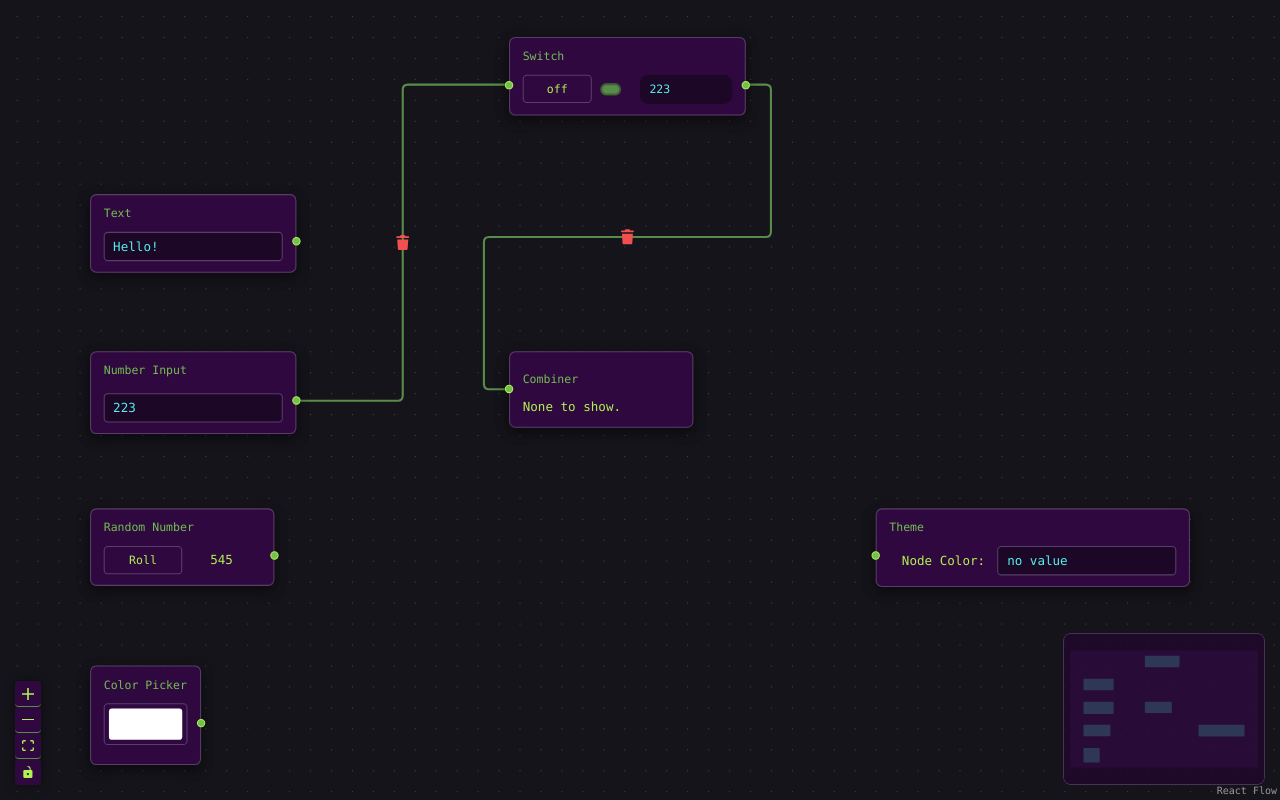
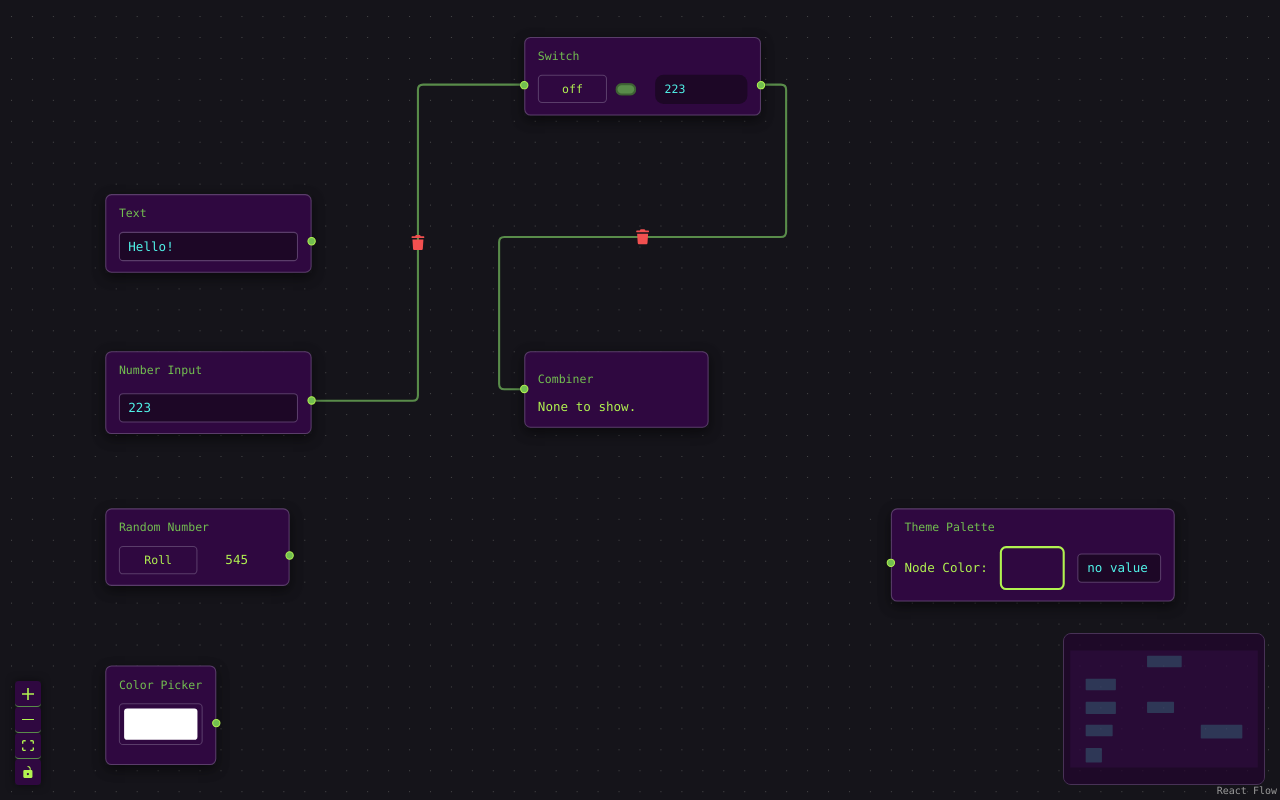
Before and after one commit to knaut/react-flow-notebook, a React (Vite) app: page / in a window 1280 px wide. Built offline with nearby package versions, Linux system fonts and the light colour scheme; what @radix-ui/themes would draw is missing.

Commit message:
modify theme to be theme palette; introduce swatches for theme vars

```diff
--- a/src/App.tsx
+++ b/src/App.tsx
@@ -22,7 +22,7 @@ import { ExampleCustomEdge } from './components/ExampleCustomEdge'
 import { TextUpdaterNode } from './components/TextUpdaterNode'
 import { CombineNode } from './components/CombineNode'
 import { Switch } from './components/Switch'
-import { Theme } from './components/Theme'
+import { ThemePalette } from './components/ThemePalette'
 import { ColorPicker } from './components/ColorPicker'
 
 import { getInitialNodes, getInitialEdges } from './utils'
@@ -58,7 +58,7 @@ export default function App() {
               [NODE_TYPES.RANDOM_NUMBER]: RandomNumber,
               [NODE_TYPES.COMBINE]: CombineNode,
               [NODE_TYPES.SWITCH]: Switch,
-              [NODE_TYPES.THEME]: Theme,
+              [NODE_TYPES.THEME_PALETTE]: ThemePalette,
               [NODE_TYPES.COLOR_PICKER]: ColorPicker,
             }}
             edgeTypes={{
--- a/src/additional.css
+++ b/src/additional.css
@@ -16,6 +16,16 @@
 	--cyan-bright: #50F2E8;
 	--red-bright: #F25050;
 	--font-mono: 'SF Mono', 'Fira Code', 'JetBrains Mono', Consolas, monospace;
+
+	--milk: #F2F2F2;
+	--beige: #F4E7DD;
+	--latte: #BFADA8;
+	--gray: #8C8580;
+	--coffee: #591902;
+	--teal: #067A8A;
+	--teal-dark: #194763;
+	--pistachio: #BDAC2B;
+	--black: #0D0000;
 }
 
 /* =====================
--- a/src/components/Theme.tsx
+++ /dev/null
@@ -1,60 +0,0 @@
-import { useEffect } from 'react'
-import { Handle, Position, useNodeConnections, useNodesData } from '@xyflow/react'
-import { css } from '@emotion/react'
-import { createPortal } from 'react-dom'
-import { useStore } from '../store/useStore'
-
-export function Theme({ id }) {
-	const { theme, setTheme } = useStore()
-	const connections = useNodeConnections({
-		handleType: 'target'
-	})
-
-	const nodesData = useNodesData(connections.map(c => c.source))
-	const color = nodesData[0]?.data?.value || 'no value'
-
-	useEffect(() => {
-		setTheme({
-			nodeColor: color
-		})
-	}, [color])
-
-	return (
-		<div className="basic-node">
-			<label>Theme</label>
-			<Handle type="target" position={Position.Left} />
-
-			<div css={css`display: flex`}>
-
-				<div css={css`
-					display: flex;
-					align-items: center;
-
-				`}>
-					<div css={css`
-						flex-grow: 1;
-						padding: 0 12px;
-					`}>
-						Node Color:
-					</div>
-					<div css={css`
-						flex-grow: 1;
-					`}>
-						<input readOnly value={color} id="text" name="text" className="nodrag"/>
-					</div>
-				</div>
-
-			</div>
-			{/*{createPortal(
-				<style type="text/css">
-					{`
-						.react-flow__node > .basic-node {
-							background: ${color} !important;
-						}
-					`}
-				</style>,
-				document.body
-			)}*/}
-		</div>
-	)
-}
--- /dev/null
+++ b/src/components/ThemePalette.tsx
@@ -0,0 +1,90 @@
+import { useEffect } from 'react'
+import { Handle, Position, useNodeConnections, useNodesData } from '@xyflow/react'
+import { css } from '@emotion/react'
+import { createPortal } from 'react-dom'
+import { useStore } from '../store/useStore'
+import { camelCaseToCapitalizeWithSpaces } from '../utils'
+
+import * as themes from '../themes'
+
+
+function PaletteSwatch({ label, color }) {
+	return (
+		<div css={css`
+			display: flex;
+			align-items: center;
+		`}>
+			<div css={css`
+				padding: 0 12px 0 0;
+			`}>
+				{camelCaseToCapitalizeWithSpaces(label)}:
+			</div>
+			<div css={css`
+				padding: 4px !important;
+				width: 50px !important;
+				margin-right: 12px;
+				border-width: 2px;
+				border-style: solid;
+				border-radius: 6px;	/* use a variable here */
+			`}>
+				<div css={css`
+					background: ${color};
+					height: 30px;
+					width: 100%;
+					border-radius: 3px;
+				`}>
+					<span css={css`display:none`}>Color</span>
+				</div>
+			</div>
+			<div css={css`
+				width: 80px;
+			`}>
+				<input readOnly value={color} id="text" name="text" className="nodrag"/>
+			</div>
+		</div>
+	)
+}
+
+export function ThemePalette({ id }) {
+	console.log(themes)
+
+	const { theme, setTheme } = useStore()
+	const connections = useNodeConnections({
+		handleType: 'target'
+	})
+
+	const nodesData = useNodesData(connections.map(c => c.source))
+	const color = nodesData[0]?.data?.value || 'no value'
+
+	useEffect(() => {
+		setTheme({
+			nodeColor: color
+		})
+	}, [color])
+
+	return (
+		<div className="basic-node">
+			<label>Theme Palette</label>
+			<Handle type="target" position={Position.Left} />
+
+			<div css={css`display: flex`}>
+
+				<PaletteSwatch
+					label={'nodeColor'}
+					color={color}
+				/>
+
+			</div>
+			{/*{createPortal(
+				<style type="text/css">
+					{`
+						.react-flow__node > .basic-node {
+							background: ${color} !important;
+						}
+					`}
+				</style>,
+				document.body
+			)}*/}
+		</div>
+	)
+}
--- a/src/constants.ts
+++ b/src/constants.ts
@@ -4,7 +4,7 @@ export const NODE_TYPES = {
   RANDOM_NUMBER: 'randomNumber',
   COMBINE: 'combine',
   SWITCH: 'switch',
-  THEME: 'theme',
+  THEME_PALETTE: 'themePalette',
   COLOR_PICKER: 'colorPicker'
 } as const
 
--- /dev/null
+++ b/src/themes.tsx
@@ -0,0 +1,71 @@
+/*
+  create a selection of color palettes (and maybe background patterns)
+  for switchable color themes
+*/
+
+const themeVars = {
+  nodeColor: {
+    selector: null,  // selector needs to be set, starts as null, could be string or array of strings (for multiple targets)
+    baseValue: null
+  },
+  edgeColor: {
+    selector: null,
+    baseValue: null
+  },
+  nodeTextColor: {
+    selector: null,
+    baseValue: null
+  },
+  nodeInputColor: {
+    selector: null,
+    baseValue: null
+  }
+}
+
+interface ThemeVars {
+  nodeColor: {
+    selector: null | string | string[],  // selector needs to be set, starts as null, could be string or array of strings (for multiple targets)
+    baseValue: string
+  },
+  edgeColor: {
+    selector: null | string | string[],
+    baseValue: string
+  },
+  edgeControlColor: {
+    selector: null | string | string[],
+    baseValue: string
+  },
+  nodeTextColor: {
+    selector: null | string | string[],
+    baseValue: string
+  },
+  nodeInputColor: {
+    selector: null | string | string[],
+    baseValue: string
+  }
+}
+
+// we could use hex vals here, but for semantic clarity we'll use css vars
+export const SciFi = {
+  nodeColor: '--purple-dark',
+  edgeColor: '--purple-light',
+  edgeControlColor: '--red-bright',
+  nodeTextColor: '--green-bright',
+  nodeInputColor: '--cyan-bright',
+
+  mapBackground: null,
+  mapDots: null
+}
+
+export const Cappucino = {
+  nodeColor: '--beige',
+  edgeColor: '--teal-dark',
+  edgeControlColor: '--pistachio',
+  nodeTextColor: '--coffee',
+  nodeInputColor: '--teal',
+
+  mapBackground: '--gray',
+  mapDots: '--milk'
+}
+
+// export default themes
--- a/src/utils.ts
+++ b/src/utils.ts
@@ -1,4 +1,14 @@
 import { NODE_TYPES, EDGE_TYPES, SEP } from './constants'
+
+export function camelCaseToCapitalizeWithSpaces(camelCaseString) {
+  const spacedString = camelCaseString.replace(/([a-z])([A-Z])/g, '$1 $2');
+
+  const capitalizedString =
+    spacedString.charAt(0).toUpperCase() + spacedString.slice(1);
+
+  return capitalizedString;
+}
+
 
 export function randomInteger() {
 	return Math.floor((Math.random() * 10) * (Math.random() * 100))
@@ -7,8 +17,8 @@ export function randomInteger() {
 export function getInitialNodes() {
 	return  [
 		{
-			id: `${NODE_TYPES.THEME}${SEP}1`,
-			type: NODE_TYPES.THEME,
+			id: `${NODE_TYPES.THEME_PALETTE}${SEP}1`,
+			type: NODE_TYPES.THEME_PALETTE,
 			position: {
 				x: 750, y: 300
 			},
```
